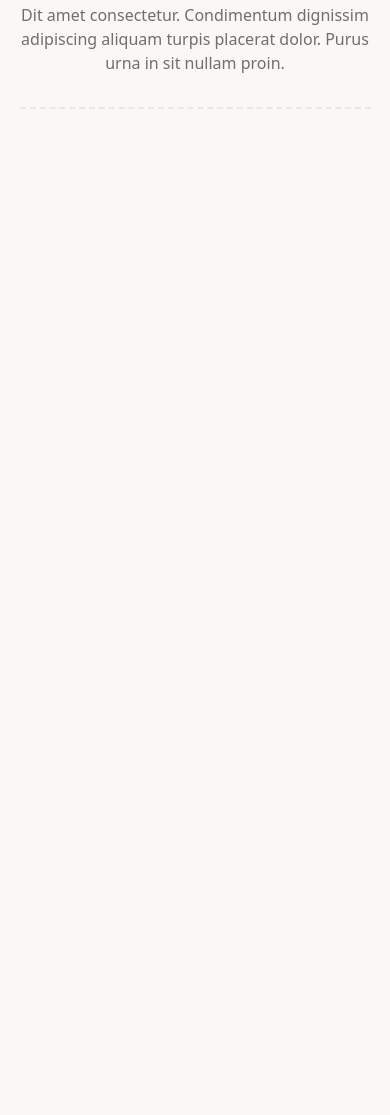
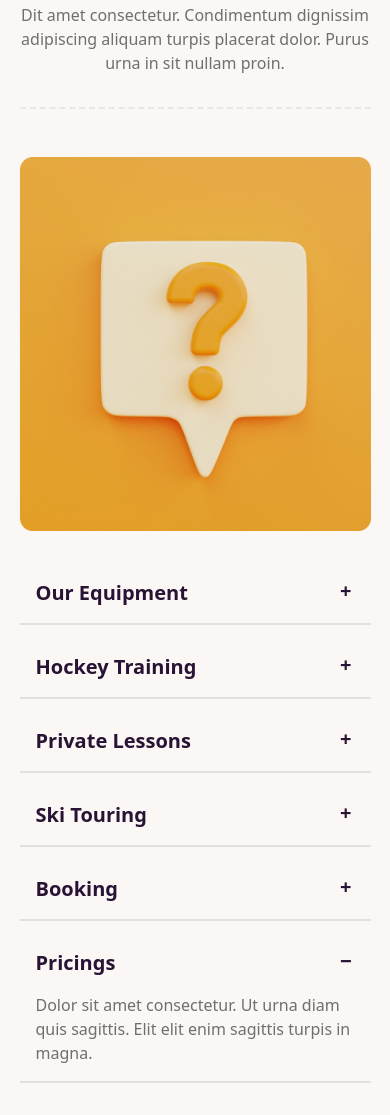
Before and after one commit to MdMuzahidul/AssinmentPractice3, a plain HTML site: page index.html in a window 390 px wide. Shown: the part 6513-7628 px from the top of the page. Before the commit the page ends 6670 px from the top, so only its background shows below. Drawn offline with nearby package versions, Linux system fonts and the light colour scheme.

Commit message:
add clint question section and make responsive

```diff
--- a/index.html
+++ b/index.html
@@ -502,6 +502,67 @@
             turpis placerat dolor. Purus urna in sit nullam proin.
           </p>
         </div>
+        <div class="grid grid-cols-1 lg:grid-cols-12 gap-8 mb-8 lg:mb-24">
+          <div class="col-span-1 lg:col-span-4">
+            <img src="./Images/11.png" alt="" />
+          </div>
+          <div class="col-span-1 lg:col-span-8 space-y-3">
+            <div class="collapse collapse-plus border-b-2 border-[rgba(19,19,24,0.1)] rounded-none">
+              <input type="radio" name="my-accordion-3" checked="checked" />
+              <div class="collapse-title text-xl font-bold capitalize">
+                Our Equipment
+              </div>
+              <div class="collapse-content">
+                <p class="text-p_first">Dolor sit amet consectetur. Ut urna diam quis sagittis. Elit elit enim sagittis turpis in magna.</p>
+              </div>
+            </div>
+            <div class="collapse collapse-plus border-b-2 border-[rgba(19,19,24,0.1)] rounded-none">
+              <input type="radio" name="my-accordion-3" checked="checked" />
+              <div class="collapse-title text-xl font-bold capitalize">
+                Hockey Training
+              </div>
+              <div class="collapse-content">
+                <p class="text-p_first">Dolor sit amet consectetur. Ut urna diam quis sagittis. Elit elit enim sagittis turpis in magna.</p>
+              </div>
+            </div>
+            <div class="collapse collapse-plus border-b-2 border-[rgba(19,19,24,0.1)] rounded-none">
+              <input type="radio" name="my-accordion-3" checked="checked" />
+              <div class="collapse-title text-xl font-bold capitalize">
+                Private Lessons
+              </div>
+              <div class="collapse-content">
+                <p class="text-p_first">Dolor sit amet consectetur. Ut urna diam quis sagittis. Elit elit enim sagittis turpis in magna.</p>
+              </div>
+            </div>
+            <div class="collapse collapse-plus border-b-2 border-[rgba(19,19,24,0.1)] rounded-none">
+              <input type="radio" name="my-accordion-3" checked="checked" />
+              <div class="collapse-title text-xl font-bold capitalize">
+                Ski Touring
+              </div>
+              <div class="collapse-content">
+                <p class="text-p_first">Dolor sit amet consectetur. Ut urna diam quis sagittis. Elit elit enim sagittis turpis in magna.</p>
+              </div>
+            </div>
+            <div class="collapse collapse-plus border-b-2 border-[rgba(19,19,24,0.1)] rounded-none">
+              <input type="radio" name="my-accordion-3" checked="checked" />
+              <div class="collapse-title text-xl font-bold capitalize">
+                Booking
+              </div>
+              <div class="collapse-content">
+                <p class="text-p_first">Dolor sit amet consectetur. Ut urna diam quis sagittis. Elit elit enim sagittis turpis in magna.</p>
+              </div>
+            </div>
+            <div class="collapse collapse-plus border-b-2 border-[rgba(19,19,24,0.1)] rounded-none">
+              <input type="radio" name="my-accordion-3" checked="checked" />
+              <div class="collapse-title text-xl font-bold capitalize">
+                Pricings
+              </div>
+              <div class="collapse-content">
+                <p class="text-p_first">Dolor sit amet consectetur. Ut urna diam quis sagittis. Elit elit enim sagittis turpis in magna.</p>
+              </div>
+            </div>
+          </div>
+        </div>
       </section>
     </main>
     <footer></footer>
```
